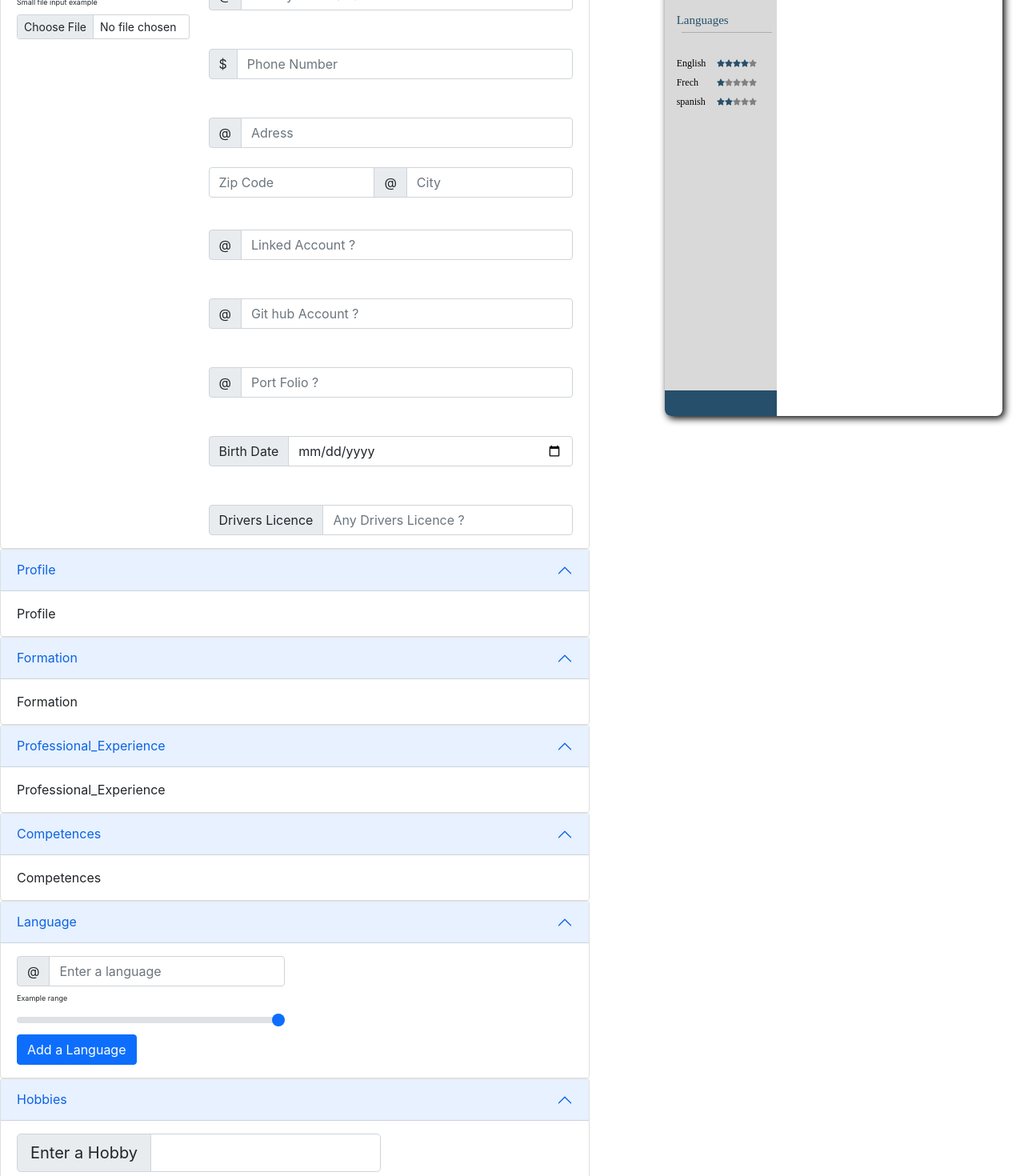
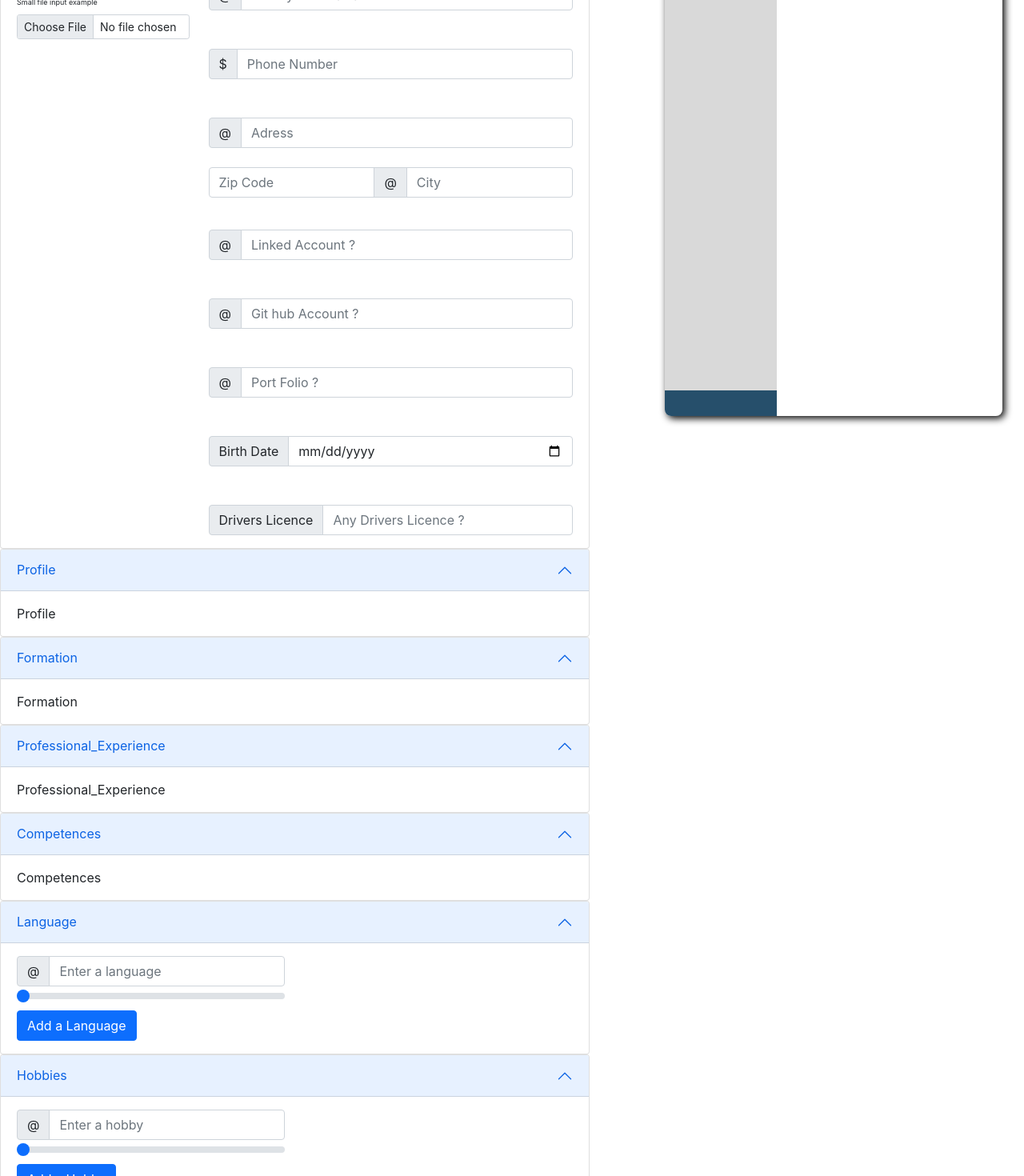
Before and after one commit to Elfomen/Create-Cv-Online, a React (Create React App) app: page / in a window 1280 px wide. Shown: the part 180-1650 px from the top of the page at 80% size. Built offline with nearby package versions, Linux system fonts and the light colour scheme; a web font is replaced by a local one.

Commit message:
On this commit am through with both the Languages and the Hobbies on the Viewer side. This completes the Viewer Side, we now pass on the Right wiewer side

```diff
--- a/src/App.js
+++ b/src/App.js
@@ -11,6 +11,7 @@ function App() {
   const [name , setName] = useState("");
   const [id , setId] = useState();
   const [data , setData] = useState(Main);
+  const [clicked , setClicked] = useState("");
 
 
   useEffect(() => {
@@ -185,10 +186,131 @@ function App() {
     setId(null);
   } , [id]);
 
+
+  /// The onChange for the Languages
+
+  useEffect(() => {
+    if(!data.length) return null;
+    if(id==null) return null;
+    newData = [];
+
+    function setLanguageNumber(id){
+      var language_number = Main[5].language_number;
+      language_number[language_number.length -1].name = id=="language"? name : language_number[language_number.length - 1].name ;
+
+      return language_number;
+    }
+
+    var language_number = setLanguageNumber(id);
+
+
+    Main.map(da => (
+
+      id == "language" ? newData.push({...da , language : name , language_number : [...language_number]}): newData.push(da)),
+
+      );
+    setData(newData);
+      Main = newData;
+    setId(null);
+  } , [id]);
+
+
+  useEffect(() => {
+    if(!data.length) return null;
+    if(id==null) return null;
+    newData = [];
+
+    var language_number = Main[5].language_number;
+      language_number[language_number.length -1].level = id=="range"? name : language_number[language_number.length - 1].level;
+
+
+    Main.map(da => (
+
+      id == "range" ? newData.push({...da , language_number : [...language_number]}): newData.push(da)),
+
+      );
+    setData(newData);
+      Main = newData;
+    setId(null);
+  } , [id]);
+
+
+  useEffect(() => {
+    if(!data.length) return null;
+    if(id==null) return null;
+    newData = [];
+
+    var hobby_number = Main[6].hobby_number;
+      hobby_number[hobby_number.length -1].level = id=="range_hobby"? name : hobby_number[hobby_number.length - 1].level;
+
+
+    Main.map(da => (
+
+      id == "range_hobby" ? newData.push({...da , hobby_number : [...hobby_number]}): newData.push(da)),
+
+      );
+    setData(newData);
+      Main = newData;
+    setId(null);
+  } , [id]);
+
+  useEffect(() => {
+    if(!data.length) return null;
+    if(id==null) return null;
+    newData = [];
+
+    function setHobby(id){
+      var hobby_number = Main[6].hobby_number;
+      hobby_number[hobby_number.length -1].name = id=="hobby"? name : hobby_number[hobby_number.length - 1].name ;
+
+      return hobby_number;
+    }
+
+    var hobby_number = setHobby(id);
+
+
+    Main.map(da => (
+
+      id == "hobby" ? newData.push({...da , hobby : name , hobby_number : [...hobby_number]}): newData.push(da)),
+
+      );
+    setData(newData);
+      Main = newData;
+    setId(null);
+  } , [id]);
+
+
+
+
+  useEffect(() => {
+    if(clicked!="lan_clicked") return null;
+    newData = Main;
+    var language_number = newData[5].language_number;
+
+    newData[5].language_number = [...language_number , {name:"" , level : 0}];
+
+    setData(newData);
+    Main = newData;
+    setClicked(null)
+  } , [clicked])
+
+  useEffect(() => {
+    if(clicked!="hob_clicked") return null;
+    newData = Main;
+    var hobby_number = newData[6].hobby_number;
+
+    newData[5].hobby_number = [...hobby_number , {name:"" , level : 0}];
+
+    setData(newData);
+    Main = newData;
+    setClicked(null)
+  } , [clicked])
+
   return (
     <div className="row r">
       <div className="col-7">
-        <PromtMainSide onChange={e => (setName(document.querySelector(`#${e}`).value) , setId(e))} />
+        <PromtMainSide onChange={e => (setName(document.querySelector(`#${e}`).value) , setId(e))}
+        onClick={(e) => setClicked(e)}/>
       </div>
       <div className="col-5">
         <ViewSide list={data}/>
--- a/src/allData.json
+++ b/src/allData.json
@@ -52,13 +52,15 @@
     {
         "title" : "Languages" ,
         "id" : 6,
-        "language" : "English" ,
-        "language_level" : 5 ,
-        "language_number" : [{"name" : "English" , "level" : 4} , {"name" : "Frech" , "level" : 1} , {"name" : "spanish" , "level" : 2}]
+        "language" : "" ,
+        "language_level" : 0 ,
+        "language_number" : [{"name" : "" , "level" : 0}]
     } ,
     {
         "title" : "Hobbies" ,
         "id" : 7,
-        "hobby" : ""
+        "hobby" : "",
+        "hobby_level" : 0 ,
+        "hobby_number" : [{"name" : "" , "level" : 0}]
     }
 ]
--- a/src/extraScript/prompt/accordeon.js
+++ b/src/extraScript/prompt/accordeon.js
@@ -91,19 +91,18 @@ function Personal_details({onChange = f => f}){
 }
 
 
-function Language(){
+function Language({onClick = f => f , onChange=f=>f}){
   return(
     <div className="row">
 
       <div className="col-6">
           <div class="input-group flex-nowrap">
             <span class="input-group-text" id="addon-wrapping">@</span>
-            <input id="port" type="email" class="form-control" placeholder="Enter a language" aria-label="Username" aria-describedby="addon-wrapping"/>
+            <input onChange={e => onChange(e.target.id)} id="language" type="email" class="form-control" placeholder="Enter a language" aria-label="Username" aria-describedby="addon-wrapping"/>
         </div>
-        <label for="customRange2" class="form-label">Example range</label>
-          <input type="range" class="form-range" min="0" max="5" id="customRange2"></input>
+          <input type="range" defaultValue="0" class="form-range" min="0" max="5" id="range" onChange={e => onChange(e.target.id)}></input>
 
-          <button type="button" class="btn btn-primary">Add a Language</button>
+          <button id="lan_clicked" type="button" class="btn btn-primary" onClick={e => onClick(e.target.id)}>Add a Language</button>
       </div>
 
       <div className="col-6"></div>
@@ -112,16 +111,20 @@ function Language(){
   );
 }
 
-function Hobbies(){
+function Hobbies({onChange=f=>f , onClick=f=>f}){
   return(
     <div className="row">
-      <div className="col-8">
-        <div class="input-group input-group-lg">
-          <span class="input-group-text" id="inputGroup-sizing-lg">Enter a Hobby</span>
-          <input type="text" class="form-control" aria-label="Sizing example input" aria-describedby="inputGroup-sizing-lg"/>
-        </div><br></br><br></br>
-        <button type="button" class="btn btn-primary">Add a Hobby</button>
+      <div className="col-6">
+          <div class="input-group flex-nowrap">
+            <span class="input-group-text" id="addon-wrapping">@</span>
+            <input onChange={e => onChange(e.target.id)} id="hobby" type="email" class="form-control" placeholder="Enter a hobby" aria-label="Username" aria-describedby="addon-wrapping"/>
+        </div>
+          <input type="range" defaultValue="0" class="form-range" min="0" max="5" id="range_hobby" onChange={e => onChange(e.target.id)}></input>
+
+          <button id="hob_clicked" type="button" class="btn btn-primary" onClick={e => onClick(e.target.id)}>Add a Hobby</button>
       </div>
+
+      <div className="col-6"></div><br></br>
     </div>
   );
 }
@@ -131,7 +134,7 @@ function Hobbies(){
 
 
 
-export default function Accordeon({title , id,col , expand , onChange = f => f}){
+export default function Accordeon({title , id,col , expand ,onChange = f => f ,onClick = f => f}){
     return(
         <div className="accordion" id="accordionExample">
             <div className="accordion-item">
@@ -143,7 +146,7 @@ export default function Accordeon({title , id,col , expand , onChange = f => f})
                 <div id={col} className="accordion-collapse collapse show" aria-labelledby={id} data-bs-parent="#accordionExample">
                   <div className="accordion-body">
                     {title=="Personal_details" ? <Personal_details onChange={onChange}/> :
-                    (title == "Language" ? <Language /> : (title == "Hobbies" ? <Hobbies /> : title))}
+                    (title == "Language" ? <Language onChange={onChange} onClick={onClick}/> : (title == "Hobbies" ? <Hobbies onChange={onChange} onClick={onClick}/> : title))}
                   </div>
                 </div>
             </div>
--- a/src/extraScript/prompt/promptSide.js
+++ b/src/extraScript/prompt/promptSide.js
@@ -2,11 +2,11 @@ import React from 'react';
 import Accordeon from './accordeon';
 import data from '../data/promptData.json';
 
-export default function PromtMainSide({onChange = f => f , ocp=g=>g , oca=a=>a}){
+export default function PromtMainSide({onChange = f => f , onClick = f => f }){
 
     return(
         data.map((dat , i) => (
-            <Accordeon key={i} {...dat} onChange={onChange}  ocp={ocp}  oca={oca}/>
+            <Accordeon key={i} {...dat} onChange={onChange} onClick={onClick}/>
         ))
 
     );
--- a/src/extraScript/viewer/leftCol.js
+++ b/src/extraScript/viewer/leftCol.js
@@ -1,6 +1,7 @@
 import React from 'react';
 import PersonalDetails from './viwerComponent/personalDetails';
 import Language from './viwerComponent/Language';
+import Hobbies from './viwerComponent/Hobby';
 import './vLeft.css';
 import SetImage from './image';
 
@@ -16,6 +17,7 @@ export default function LeftColumn({list}){
            <aside className="row2">
                  <PersonalDetails {...list[0]}/>
                  <Language {...list[5]}/>
+                 <Hobbies {...list[6]}/>
            </aside>
            <aside className="row3"></aside>
         </aside>
--- /dev/null
+++ b/src/extraScript/viewer/viwerComponent/Hobby.js
@@ -0,0 +1,46 @@
+import React from 'react';
+import {FaStar , FaSquare} from 'react-icons/fa';
+
+
+function SetFaStar({added}){
+    return(
+        <FaStar style={{color:added ? '#264f6b' : "grey" , fontSize:"10px"}}/>
+    );
+}
+
+const createArray = (size) => [...Array(size)];
+
+function CreateLanguage({hobby , hobby_level}){
+    return(
+        <>
+            <div className="col-4">
+                <h1 className="title-language">{hobby}</h1>
+            </div>
+
+            <div className="col-8">
+                 {createArray(5).map((v , i) => <SetFaStar key={i} added={hobby_level > i}/>)}
+            </div>
+
+        </>
+    );
+}
+
+
+
+export default function Hobbies({hobby , hobby_number}){
+    return(
+         <>
+        <div className="row" style={{display:hobby?'flex' : 'none'}}>
+            <div className="col-12 col-main">
+                <h1 className="topic">Hobbies</h1><br></br>
+                <hr style={{width:"90%" , margin:"auto"}}></hr>
+            </div>
+        </div>
+        <div className="row" style={{display:hobby?'flex' : 'none'}}>
+            {hobby_number.map((lan , i) =>
+            <CreateLanguage key={i} hobby={lan.name} hobby_level ={lan.level}/>
+            )}
+        </div>
+        </>
+    );
+}
--- a/src/extraScript/viewer/viwerComponent/Language.js
+++ b/src/extraScript/viewer/viwerComponent/Language.js
@@ -30,15 +30,15 @@ function CreateLanguage({language , language_level}){
 export default function Language({language , language_level , language_number}){
     return(
         <>
-        <div className="row">
+        <div className="row" style={{display:language?'flex' : 'none'}}>
             <div className="col-12 col-main">
                 <h1 className="topic">Languages</h1><br></br>
-                <hr style={{width:"90%" , margin:"auto"}}></hr><br></br>
+                <hr style={{width:"90%" , margin:"auto"}}></hr>
             </div>
         </div>
         <div className="row" style={{display:language?'flex' : 'none'}}>
             {language_number.map((lan , i) =>
-            <CreateLanguage language={language_number[i].name} language_level={language_number[i].level}/>
+            <CreateLanguage key={i} language={language_number[i].name} language_level={language_number[i].level}/>
             )}
         </div>
         </>
```
